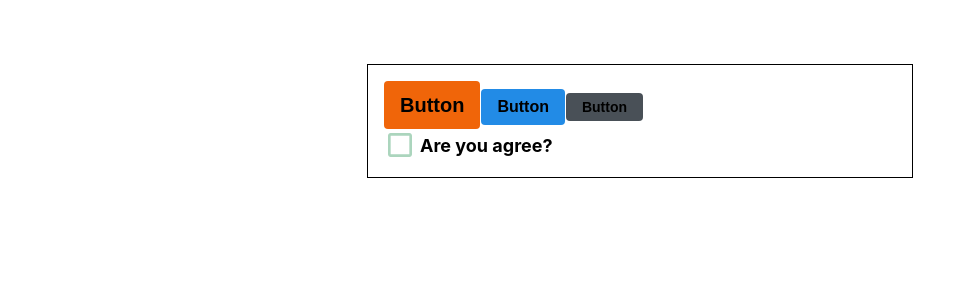
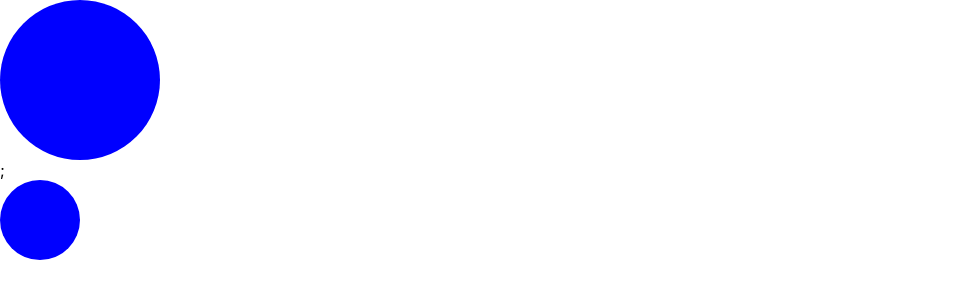
Before and after one commit to liswktjs/react-practice, a React (Create React App) app in the folder react-practice/: page / in a window 1280 px wide. Shown: the top 300 px of the page, without its empty margins (0-976 px from the left). Built offline with nearby package versions, Linux system fonts and the light colour scheme.

Commit message:
styled component 사용해보기

```diff
--- /dev/null
+++ b/react-practice/src/StyleApp.js
@@ -0,0 +1,25 @@
+import React from 'react';
+import styled, { css } from 'styled-components';
+
+const Circle = styled.div`
+  width: 5rem;
+  height: 5rem;
+  background: ${(props) => props.color};
+  border-radius: 50%;
+  ${(props) =>
+    props.huge &&
+    css`
+      width: 10rem;
+      height: 10rem;
+    `}
+`;
+function StyleApp() {
+  return (
+    <>
+      <Circle color="blue" huge />;
+      <Circle color="blue" />
+    </>
+  );
+}
+
+export default StyleApp;
--- a/react-practice/src/index.js
+++ b/react-practice/src/index.js
@@ -1,12 +1,12 @@
 import React from 'react';
 import ReactDOM from 'react-dom';
 import './index.css';
-import App2 from './App2';
 import reportWebVitals from './reportWebVitals';
+import StyleApp from './StyleApp';
 
 ReactDOM.render(
   <React.StrictMode>
-    <App2 />
+    <StyleApp />
   </React.StrictMode>,
   document.getElementById('root'),
 );
```
Also changed, not shown: 1 other file (tests, documents, lock files or other folders).
